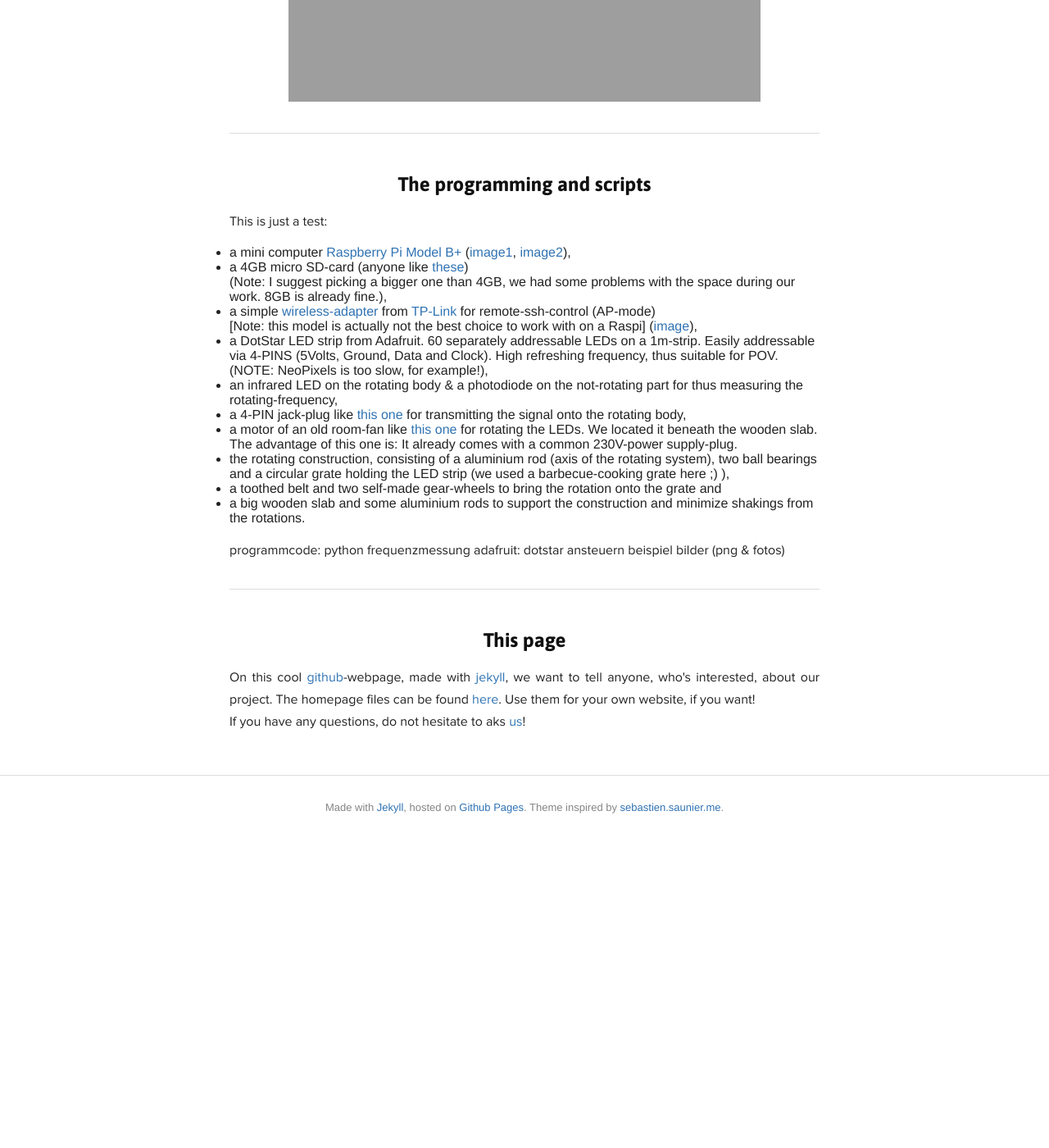
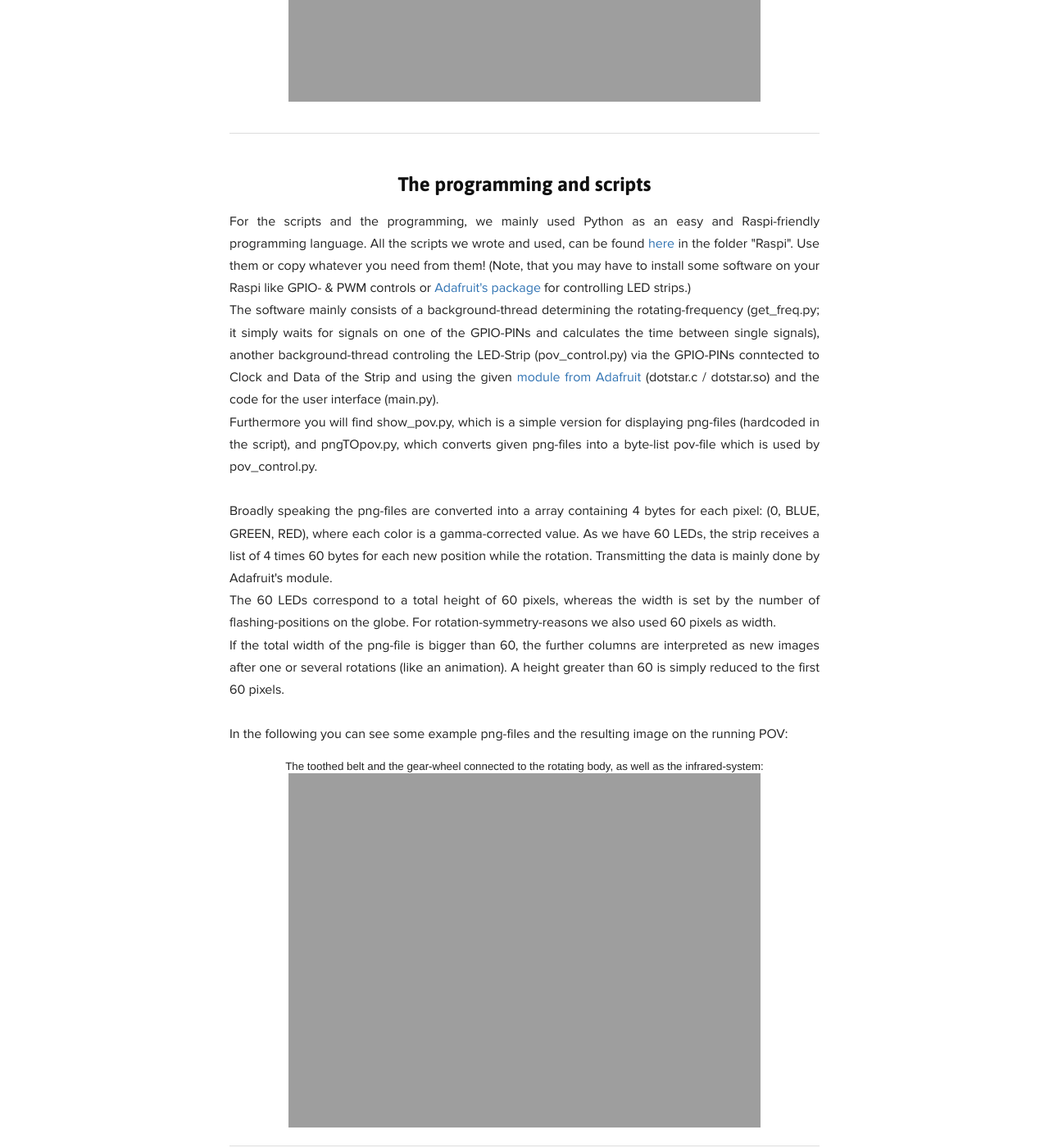
Before and after one commit to TobiBu/POV, a Jekyll site: the page built from project/index.html, in a window 1280 px wide and 1400 px high, scrolled down 4208 px. Shown: the whole window at 82% size. Built offline with Jekyll 4.4.1, drawn with Linux system fonts in a browser that asks for light colours; Markdown is read by kramdown in place of the engine named in the settings; before the commit the page ends 5232 px from its top, so only the background shows below that; some of the changed text lies outside the part shown.

Commit message:
working on page (project...)

```diff
--- a/project/index.html
+++ b/project/index.html
@@ -77,27 +77,27 @@ The following pictures demonstrate how the single components work together in ou
 
 <table border="0">
 <tr><td align="center" valign="middle">
-<small>the whole construction except the motor beneath the slab</small>
+<small>The whole construction except the motor beneath the slab:</small>
 </br>
 <img src="{{ site.baseurl }}/images/Komponenten.jpg" alt="whole POV" width="80%" title="whole POV">
 </td></tr>
 <tr><td align="center" valign="middle">
-<small>4-PIN jack plug and ball bearing on the upper part of the construction</small>
+<small>The 4-PIN jack plug and the ball bearing on the upper part of the construction:</small>
 <br>
 <img src="{{ site.baseurl }}/images/Klinke.jpg" alt="4-PIN jack plug and ball bearing" width="80%" title="4-PIN jack plug and ball bearing">
 </td></tr>
 <tr><td align="center" valign="middle">
-<small>the fan-motor and its control beneath the slab</small>
+<small>The fan-motor and its control beneath the slab:</small>
 <br>
 <img src="{{ site.baseurl }}/images/Motor.jpg" alt="fan-motor" width="80%" title="fan-motor">
 </td></tr>
 <tr><td align="center" valign="middle">
-<small>the toothed belt and the gear-wheel connected to the motor</small>
+<small>The toothed belt and the gear-wheel connected to the motor:</small>
 <br>
 <img src="{{ site.baseurl }}/images/Motor_oben.jpg" alt="toothed belt and gear-wheel" width="80%" title="toothed belt and gear-wheel">
 </td></tr>
 <tr><td align="center" valign="middle">
-<small>the toothed belt and the gear-wheel connected to the rotating body, as well as the infrared-system</small>
+<small>The toothed belt and the gear-wheel connected to the rotating body, as well as the infrared-system:</small>
 <img src="{{ site.baseurl }}/images/Zahnriemen.jpg" alt="toothed belt and gear-wheel; infrared-LED and photodiode" width="80%" title="toothed belt and gear-wheel; infrared-LED and photodiode">
 </td></tr></table>
 
@@ -110,46 +110,28 @@ The following pictures demonstrate how the single components work together in ou
 The programming and scripts
 </h2>
 <p class="fancy" align="justify">
-This is just a test:<br>
+For the scripts and the programming, we mainly used Python as an easy and Raspi-friendly programming language. All the scripts we wrote and used, can be found <a href="https://github.com/TobiBu/POV">here</a> in the folder "Raspi". Use them or copy whatever you need from them! (Note, that you may have to install some software on your Raspi like GPIO- & PWM controls or <a href="https://learn.adafruit.com/adafruit-dotstar-leds/overview">Adafruit's package</a> for controlling LED strips.)
+<br>
+The software mainly consists of a background-thread determining the rotating-frequency (get_freq.py; it simply waits for signals on one of the GPIO-PINs and calculates the time between single signals), another background-thread controling the LED-Strip (pov_control.py) via the GPIO-PINs conntected to Clock and Data of the Strip and using the given <a href="https://learn.adafruit.com/adafruit-dotstar-leds/overview">module from Adafruit</a> (dotstar.c / dotstar.so) and the code for the user interface (main.py).
+<br>
+Furthermore you will find show_pov.py, which is a simple version for displaying png-files (hardcoded in the script), and pngTOpov.py, which converts given png-files into a byte-list pov-file which is used by pov_control.py.
+<br>
+<br>
+Broadly speaking the png-files are converted into a array containing 4 bytes for each pixel: (0, BLUE, GREEN, RED), where each color is a gamma-corrected value. As we have 60 LEDs, the strip receives a list of 4 times 60 bytes for each new position while the rotation. Transmitting the data is mainly done by Adafruit's module.
+<br>
+The 60 LEDs correspond to a total height of 60 pixels, whereas the width is set by the number of flashing-positions on the globe. For rotation-symmetry-reasons we also used 60 pixels as width.
+<br>
+If the total width of the png-file is bigger than 60, the further columns are interpreted as new images after one or several rotations (like an animation). A height greater than 60 is simply reduced to the first 60 pixels.
+<br>
+<br>
+In the following you can see some example png-files and the resulting image on the running POV:
 </p>
 
-
-<ul>
-
-<li> a mini computer <a href="http://www.raspberrypi.org/products/raspberry-pi-2-model-b/">Raspberry Pi Model B+</a> (<a href="{{ site.baseurl }}/images/project/components/raspi1.jpg" target="_blank">image1</a>, <a href="{{ site.baseurl }}/images/project/components/raspi2.jpg" target="_blank">image2</a>),
-
-<li> a 4GB micro SD-card (anyone like <a href="http://www.kingston.com/de/flash/microsd_cards#">these</a>)<br>(Note: I suggest picking a bigger one than 4GB, we had some problems with the space during our work. 8GB is already fine.),
-
-<li> a simple <a href="http://www.tp-link.us/products/details/?categoryid=3958&model=TL-WN823N">wireless-adapter</a> from <a href="http://www.tp-link.us/">TP-Link</a> for remote-ssh-control (AP-mode)<br>[Note: this model is actually not the best choice to work with on a Raspi] (<a href="{{ site.baseurl }}/images/project/components/wlan.jpg" target="_blank">image</a>),
-
-<li> a <href="http://www.adafruit.com/product/2239">DotStar</a> LED strip from Adafruit. 60 separately addressable LEDs on a 1m-strip. Easily addressable via 4-PINS (5Volts, Ground, Data and Clock). High refreshing frequency, thus suitable for POV. (NOTE: NeoPixels is too slow, for example!),
-
-<li> an infrared LED on the rotating body & a photodiode on the not-rotating part for thus measuring the rotating-frequency,
-
-<li> a 4-PIN jack-plug like <a href="{{ site.baseurl }}/images/jack.jpg">this one</a> for transmitting the signal onto the rotating body,
-
-<li> a motor of an old room-fan like <a href="{{ site.baseurl }}/images/fan.jpg">this one</a> for rotating the LEDs. We located it beneath the wooden slab. The advantage of this one is: It already comes with a common 230V-power supply-plug.
-
-<li> the rotating construction, consisting of a aluminium rod (axis of the rotating system), two ball bearings and a circular grate holding the LED strip (we used a barbecue-cooking grate here ;) ),
-
-<li> a toothed belt and two self-made gear-wheels to bring the rotation onto the grate and
-
-<li> a big wooden slab and some aluminium rods to support the construction and minimize shakings from the rotations.
-
-</ul>
-
-<p class="fancy" align="justify">
-
-programmcode:
-python
-frequenzmessung
-adafruit: dotstar ansteuern
-
-beispiel bilder (png & fotos)
-
-</p>
-
-
+<table border="0">
+<tr><td align="center" valign="middle">
+<small>The toothed belt and the gear-wheel connected to the rotating body, as well as the infrared-system:</small>
+<img src="{{ site.baseurl }}/images/Zahnriemen.jpg" alt="toothed belt and gear-wheel; infrared-LED and photodiode" width="80%" title="toothed belt and gear-wheel; infrared-LED and photodiode">
+</td></tr></table>
 
 <br>
 <div  style="border-bottom: 1px solid #ddd"></div>
```
Also changed, not shown: 2 other files.
